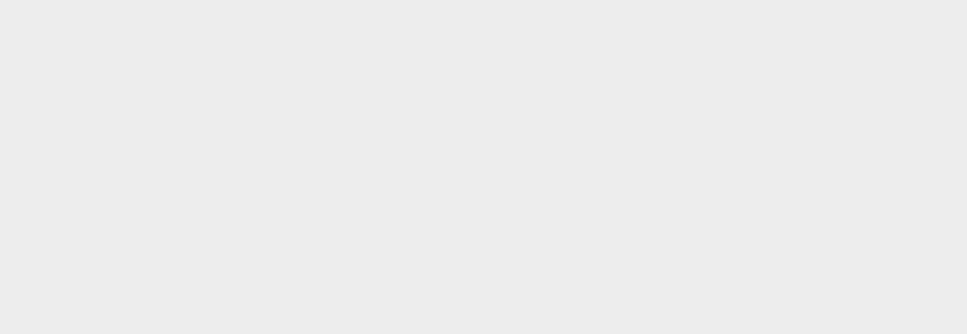
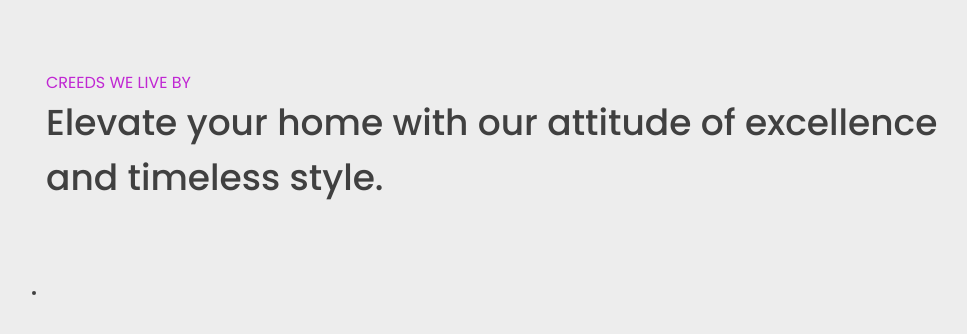
Before and after one commit to dariojularic/x-shopper-dream-e-commerce, a React (Vite) app: page / in a window 1280 px wide. Shown: the part 1564-1898 px from the top of the page, without its empty margins (146-1113 px from the left). Before the commit the page ends 1626 px from the top, so only its background shows below. Built offline with nearby package versions, Linux system fonts and the light colour scheme; no server answers.

Commit message:
Add style

```diff
--- a/src/pages/Home/Index.css
+++ b/src/pages/Home/Index.css
@@ -28,7 +28,6 @@ main {
 }
 
 .home1-img {
-  /* height: 58rem; */
   height: 100%;
   width: 100%;
 }
--- a/src/pages/Home/Index.tsx
+++ b/src/pages/Home/Index.tsx
@@ -4,6 +4,7 @@ import { pageContext } from "../../PageContext";
 import Hero from "./components/Hero";
 import Cooperations from "./components/Cooperations";
 import FeaturedProducts from "./components/FeaturedProducts";
+import ForthSection from "./components/ForthSection";
 
 // pogledat malo organizaciju foldera
 
@@ -27,6 +28,7 @@ function Home() {
       <Hero />
       <Cooperations />
       <FeaturedProducts />
+      <ForthSection />
     </>
   );
 }
--- a/src/pages/Home/components/ForthSection.tsx
+++ b/src/pages/Home/components/ForthSection.tsx
@@ -1,23 +1,25 @@
-
-
-
-
-
-
 function ForthSection() {
-  return(
+  return (
     <section className="section">
       <div className="container">
-      <div className="featured-headings-container">
-          <h3 className="section-heading-intro">FEATURED PRODUCTS</h3>
+        <div className="featured-headings-container">
+          <h3 className="section-heading-intro">CREEDS WE LIVE BY</h3>
           <h2 className="section-subheading">
-            The art of modern living unlocked.
+            Elevate your home with our attitude of excellence and timeless
+            style.
           </h2>
         </div>
 
+        <div className="skills-container">
+          <ul className="skills-list">
+            <li>
+
+            </li>
+          </ul>
+        </div>
       </div>
     </section>
-  )
+  );
 }
 
-export default ForthSection
+export default ForthSection;
```
